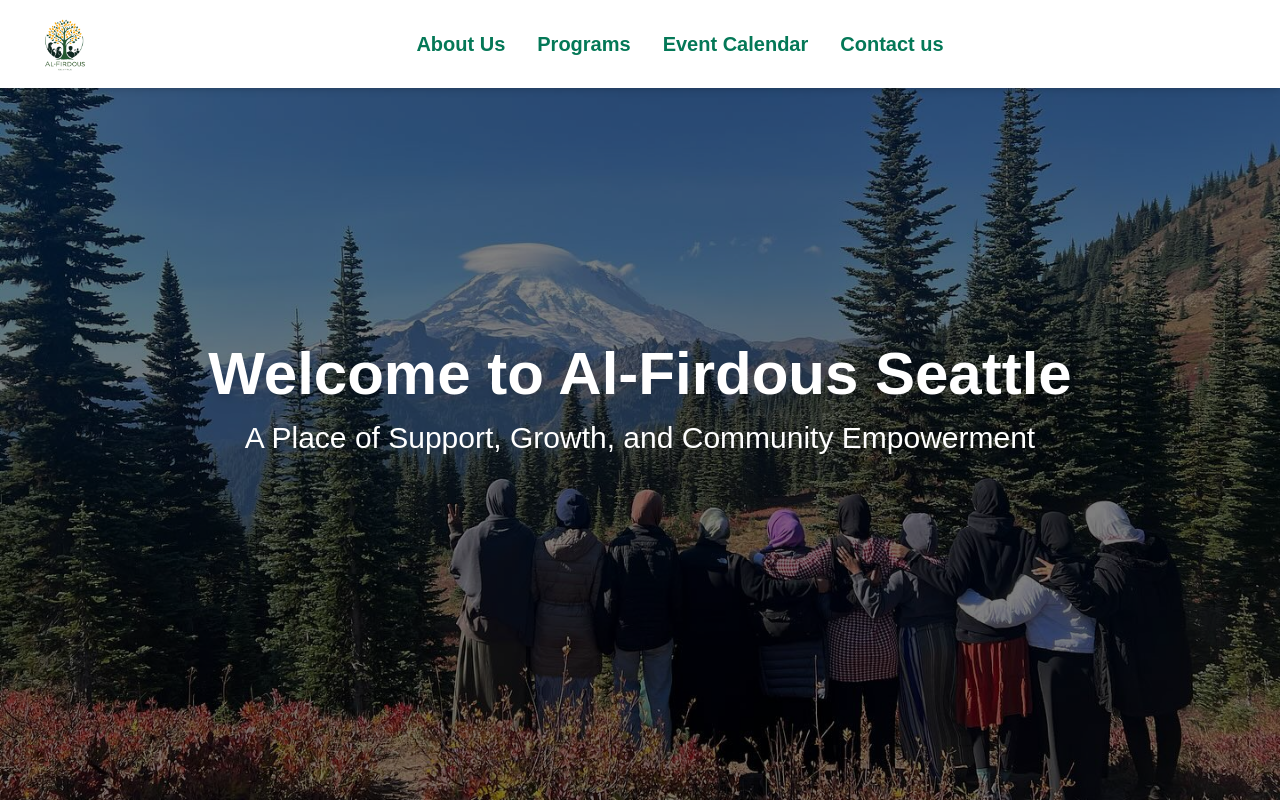
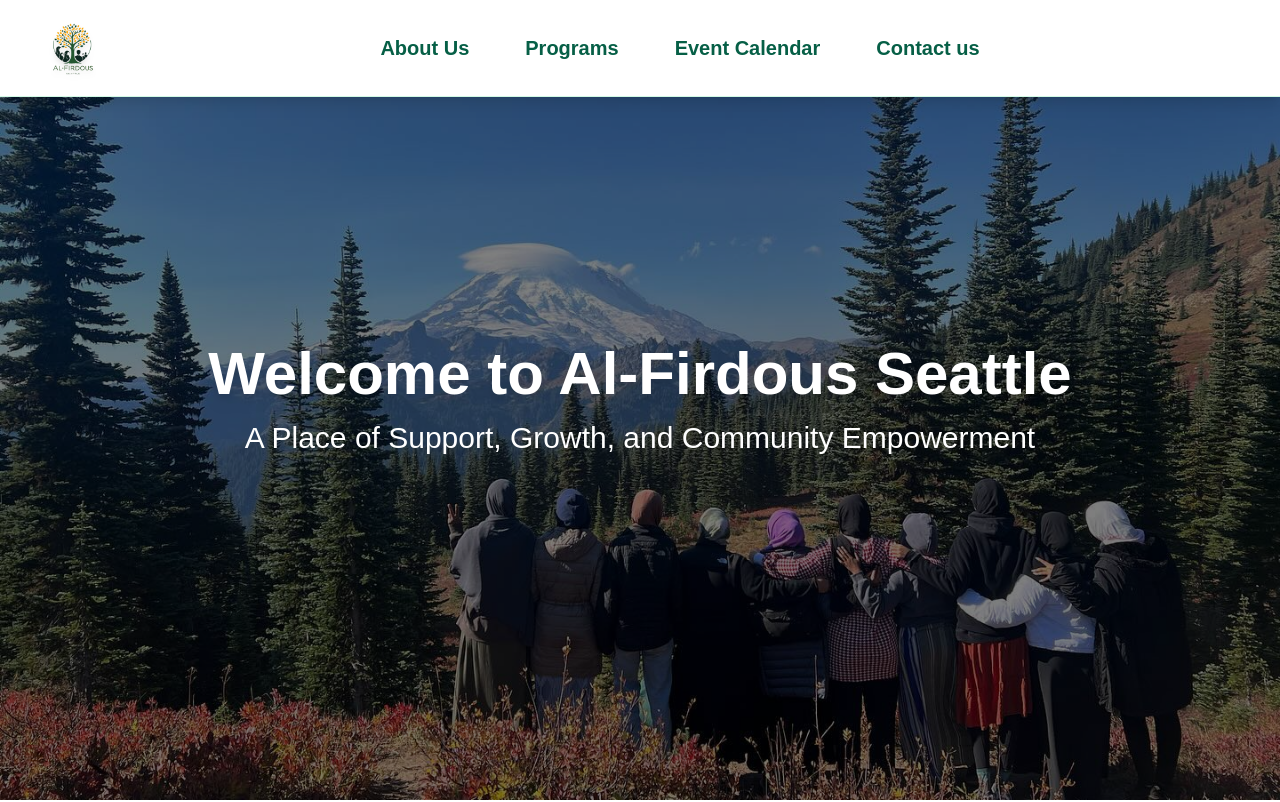
Before and after one commit to alfirdousSeattle/alfirdous-Seattle, a Next.js app: page / in a window 1280 px wide. Shown: the top 802 px of the page. Built offline with nearby package versions, Linux system fonts and the light colour scheme; what tailwindcss-animated would draw is missing.

Commit message:
Update nav

```diff
--- a/app/nav.tsx
+++ b/app/nav.tsx
@@ -6,14 +6,13 @@
 export default function Nav() {
   const [showNavbar, setShowNavbar] = useState(true);
   const [showScrollTop, setShowScrollTop] = useState(false);
-  const [menuOpen, setMenuOpen] = useState(false); // Track menu visibility
+  const [menuOpen, setMenuOpen] = useState(false);
 
   useEffect(() => {
     const handleScroll = () => {
-      setShowNavbar(window.scrollY < 100); // Hide navbar after scrolling down
-      setShowScrollTop(window.scrollY > 300); // Show "⬆" arrow after scrolling down
+      setShowNavbar(window.scrollY < 100);
+      setShowScrollTop(window.scrollY > 300);
     };
-
     window.addEventListener("scroll", handleScroll);
     return () => {
       window.removeEventListener("scroll", handleScroll);
@@ -28,37 +27,45 @@
     <>
       {/* Navbar - Only visible at the top of the page */}
       {showNavbar && (
-        <nav className="fixed top-0 w-full z-50 bg-white shadow-md transition-all duration-300">
-          <div className="container mx-auto flex justify-between items-center py-1 px-4 md:px-6">
-
-            {/* Logo - Increased size but navbar stays compact */}
-            <div className="flex items-center">
-              <a href="#home" className="flex items-center space-x-2">
+        <nav className="fixed top-0 w-full z-50 bg-white shadow-lg transition-all duration-300 border-b border-emerald-100">
+          <div className="container mx-auto flex justify-between items-center py-2 px-4 md:px-8">
+            {/* Logo */}
+            <a href="#home" className="flex items-center space-x-2 group">
               <div className="relative w-14 h-14 md:w-20 md:h-20">
                 <Image
                   src="/images/Alfidous_Logo.PNG"
                   alt="Alfidous logo"
                   fill
-                    className="object-contain"
+                  className="object-contain drop-shadow-md group-hover:scale-105 transition-transform duration-300"
                 />
               </div>
             </a>
-            </div>
 
-            {/* Desktop Navigation (Centered & Better Spacing) */}
-            <div className="hidden md:flex flex-1 justify-center items-center space-x-8 font-semibold text-emerald-700 text-xl md:text-xl">
-              <a href="#about-us" className="hover:text-emerald-500 transition">About Us</a>
-              <a href="#programs" className="hover:text-emerald-500 transition">Programs</a>
-              <a href="#calander" className="hover:text-emerald-500 transition">Event Calendar</a>
-              <a href="#contact" className="hover:text-emerald-500 transition">Contact us</a>
+            {/* Desktop Navigation */}
+            <div className="hidden md:flex flex-1 justify-center items-center space-x-10 font-semibold text-emerald-800 text-lg md:text-xl">
+              {[
+                { href: "#about-us", label: "About Us" },
+                { href: "#programs", label: "Programs" },
+                { href: "#calander", label: "Event Calendar" },
+                { href: "#contact", label: "Contact us" },
+              ].map((item) => (
+                <a
+                  key={item.href}
+                  href={item.href}
+                  className="relative px-2 py-1 transition-colors duration-200 hover:text-emerald-600 focus:text-emerald-600 group"
+                >
+                  <span>{item.label}</span>
+                  <span className="absolute left-0 -bottom-1 w-full h-0.5 bg-gradient-to-r from-emerald-400 to-green-600 scale-x-0 group-hover:scale-x-100 transition-transform duration-300 origin-left rounded-full" />
+                </a>
+              ))}
             </div>
 
             {/* Mobile Menu Toggle */}
             <div className="md:hidden">
               <button
-                className="text-emerald-500 focus:outline-none"
+                className="text-emerald-600 focus:outline-none p-2 rounded-full hover:bg-emerald-50 transition"
                 aria-label="Toggle Menu"
-                onClick={() => setMenuOpen(!menuOpen)} // Toggle menu state
+                onClick={() => setMenuOpen(!menuOpen)}
               >
                 <svg
                   className="w-8 h-8"
@@ -67,23 +74,40 @@
                   viewBox="0 0 24 24"
                   xmlns="http://www.w3.org/2000/svg"
                 >
-                  <path strokeLinecap="round" strokeLinejoin="round" strokeWidth={2} d="M4 6h16M4 12h16m-7 6h7" />
+                  <path
+                    strokeLinecap="round"
+                    strokeLinejoin="round"
+                    strokeWidth={2}
+                    d={menuOpen ? "M6 18L18 6M6 6l12 12" : "M4 6h16M4 12h16m-7 6h7"}
+                  />
                 </svg>
               </button>
             </div>
           </div>
 
-          {/* Mobile Menu - Display when `menuOpen` is true */}
-          {menuOpen && (
-            <div className="md:hidden bg-white text-emerald-700 w-full absolute top-full left-0 shadow-lg z-40">
-              <div className="flex flex-col space-y-3 py-3 px-4 text-lg">
-                <a href="#about-us" className="hover:text-emerald-500 transition" onClick={() => setMenuOpen(false)}>About Us</a>
-                <a href="#programs" className="hover:text-emerald-500 transition" onClick={() => setMenuOpen(false)}>Programs</a>
-                <a href="#calander" className="hover:text-emerald-500 transition" onClick={() => setMenuOpen(false)}>Event Calendar</a>
-                <a href="#contact" className="hover:text-emerald-500 transition" onClick={() => setMenuOpen(false)}>Contact us</a>
+          {/* Mobile Menu - Animated Slide Down */}
+          <div
+            className={`md:hidden bg-white/95 backdrop-blur-md text-emerald-800 w-full absolute top-full left-0 shadow-lg z-40 transition-all duration-300 ${menuOpen ? 'max-h-60 py-4 opacity-100' : 'max-h-0 py-0 opacity-0 overflow-hidden'}`}
+            style={{ pointerEvents: menuOpen ? 'auto' : 'none' }}
+          >
+            <div className="flex flex-col space-y-3 px-6 text-lg">
+              {[
+                { href: "#about-us", label: "About Us" },
+                { href: "#programs", label: "Programs" },
+                { href: "#calander", label: "Event Calendar" },
+                { href: "#contact", label: "Contact us" },
+              ].map((item) => (
+                <a
+                  key={item.href}
+                  href={item.href}
+                  className="py-2 px-2 rounded-lg hover:bg-emerald-50 transition"
+                  onClick={() => setMenuOpen(false)}
+                >
+                  {item.label}
+                </a>
+              ))}
             </div>
           </div>
-          )}
         </nav>
       )}
 
@@ -91,12 +115,13 @@
       {showScrollTop && (
         <button
           onClick={scrollToTop}
-         className="fixed bottom-4 right-4 md:bottom-6 md:right-6 bg-emerald-700 text-white
-         p-2 md:p-3 rounded-full shadow-lg hover:bg-greenDark
-         transition-transform transform hover:scale-110 text-sm md:text-base"
+          className="fixed bottom-4 right-4 md:bottom-6 md:right-6 bg-white/90 text-emerald-700 border border-emerald-200 p-2 md:p-3 rounded-full shadow-lg hover:bg-emerald-600 hover:text-white transition-transform transform hover:scale-110 text-lg md:text-xl backdrop-blur-md"
           aria-label="Scroll to top"
         >
-          ⬆
+          <span className="sr-only">Scroll to top</span>
+          <svg width="24" height="24" fill="none" stroke="currentColor" strokeWidth="2" strokeLinecap="round" strokeLinejoin="round" viewBox="0 0 24 24">
+            <path d="M12 19V5M5 12l7-7 7 7" />
+          </svg>
         </button>
       )}
     </>
```
Lines whose indentation alone changed are shown as unchanged.
